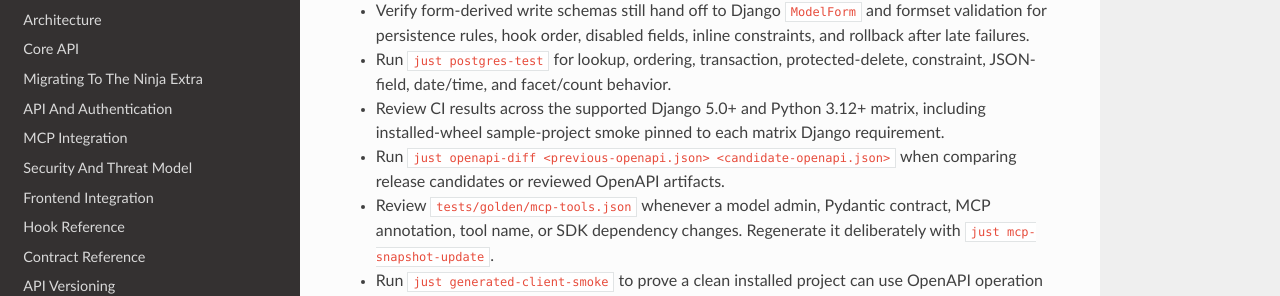
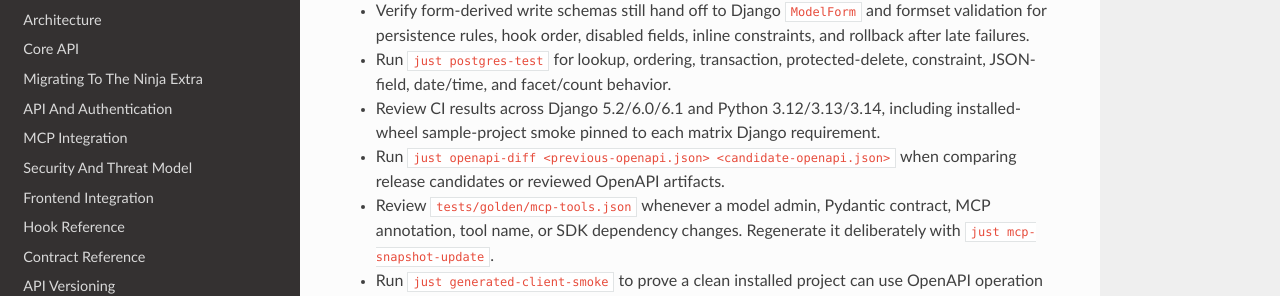
Before and after one commit to martijnberger/django-ninja-admin, an MkDocs documentation site: the page built from docs/release-checklist.md, in a window 1280 px wide and 1400 px high, scrolled down 1562 px. Shown: the part 159-455 px from the top of the window. Built offline with MkDocs 1.6.1, drawn with Linux system fonts in a browser that asks for light colours; nearby versions of some CDN libraries; some of the changed text lies outside the part shown.

Commit message:
Update supported Django versions and verify the compatibility matrix
Prepared with an AI coding agent.

```diff
--- a/docs/release-checklist.md
+++ b/docs/release-checklist.md
@@ -79,7 +79,7 @@ behavior, or permission boundaries.
   inline constraints, and rollback after late failures.
 - Run `just postgres-test` for lookup, ordering, transaction, protected-delete,
   constraint, JSON-field, date/time, and facet/count behavior.
-- Review CI results across the supported Django 5.0+ and Python 3.12+ matrix,
+- Review CI results across Django 5.2/6.0/6.1 and Python 3.12/3.13/3.14,
   including installed-wheel sample-project smoke pinned to each matrix Django
   requirement.
 - Run `just openapi-diff <previous-openapi.json> <candidate-openapi.json>` when
@@ -139,7 +139,7 @@ behavior, or permission boundaries.
   the same semantics.
 - Changelist, filter, action, inline, delete, history, and form behavior cover
   common Django-admin edge cases.
-- The Django 5.0+ and database compatibility matrix is exercised in CI.
+- The Django 5.2/6.0/6.1 and database compatibility matrix is exercised in CI.
 - OpenAPI and MCP tool-manifest changes are guarded by snapshots and reviewed
   from installed profiles.
 - The base, Ninja, MCP, and all dependency profiles pass; the official MCP
--- a/mkdocs.yml
+++ b/mkdocs.yml
@@ -1,6 +1,6 @@
 site_name: Django Veo Admin API
 site_description: A typed Django admin engine with optional transport integrations.
-repo_url: https://github.com/martijnberger/django-veo-admin-api
+repo_url: https://github.com/martijnberger/django-ninja-admin
 docs_dir: docs
 strict: true
 
```
Also changed, not shown: CHANGELOG.md (+6 -0 lines), README.md (+1 -1 lines), docs/index.md (+1 -1 lines), docs/parity-matrix.md (+1 -1 lines), docs/setup.md (+1 -1 lines), pyproject.toml (+3 -4 lines), 4 other files.
